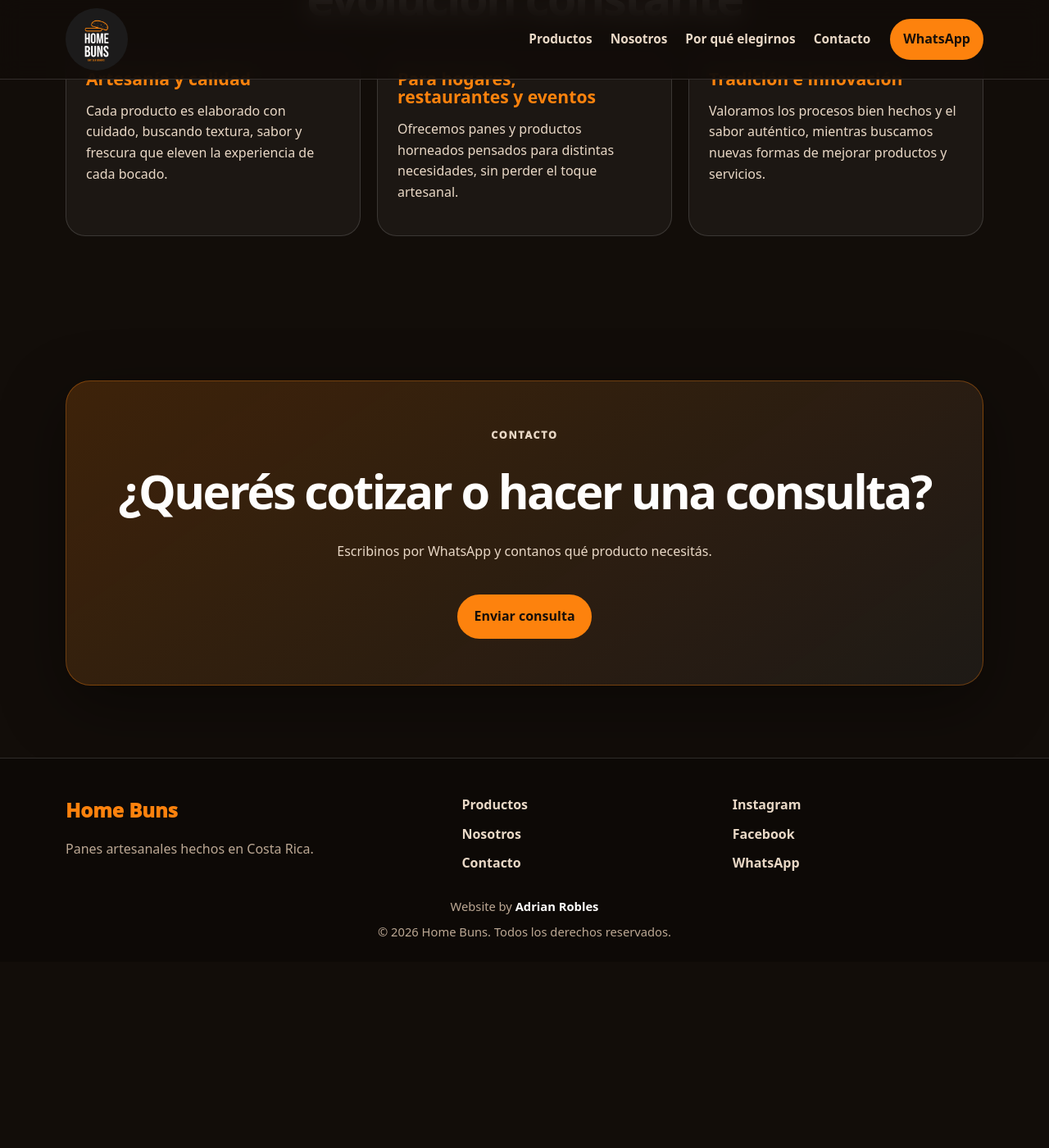
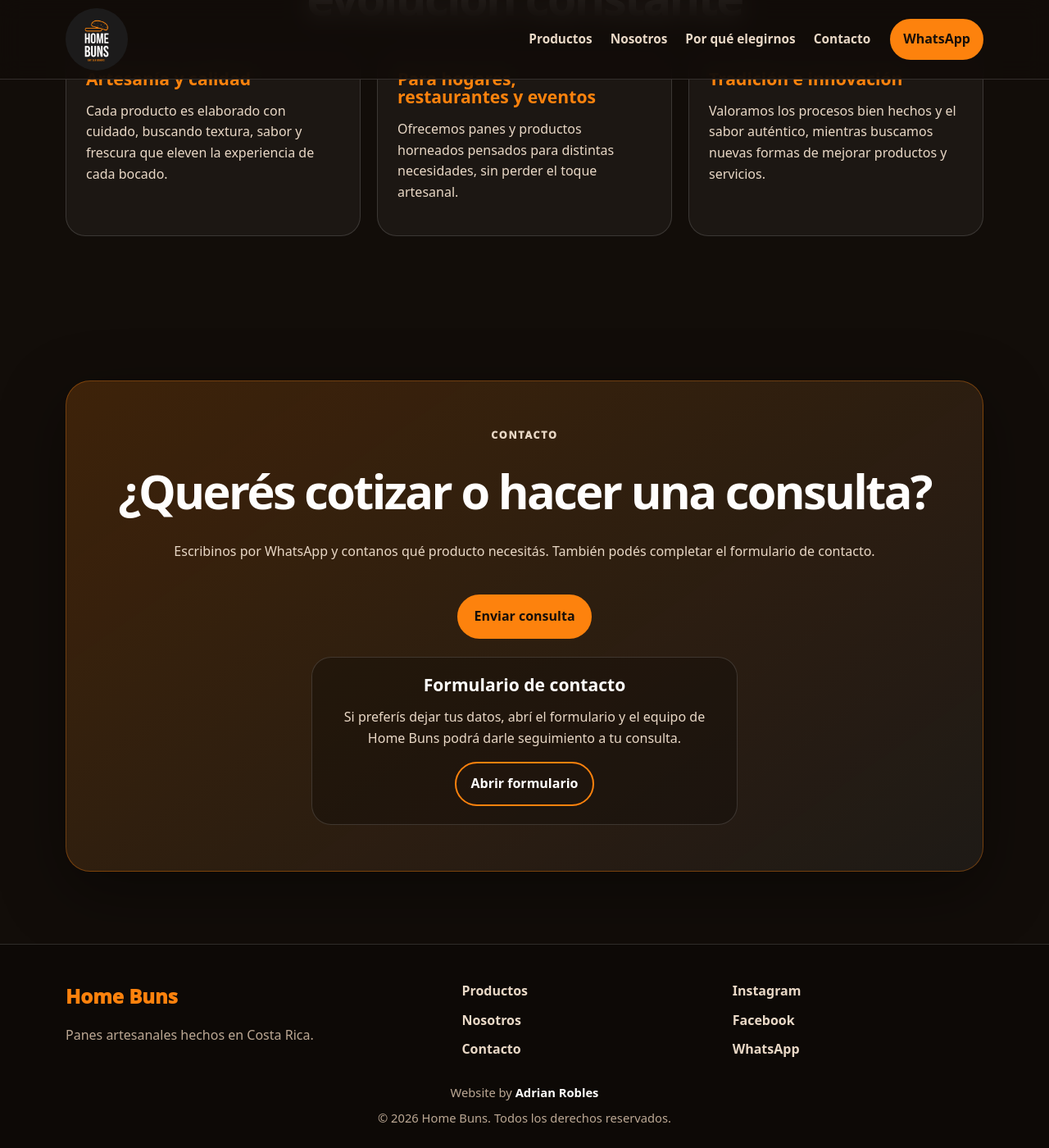
Before and after one commit to homebuns/homebunscr, a Jekyll site: the page built from index.html, in a window 1280 px wide and 1400 px high, scrolled down 3772 px. Shown: the whole window at 82% size. Built offline with Jekyll 4.4.1, drawn with Linux system fonts in a browser that asks for light colours; before the commit the page ends 4945 px from its top, so only the background shows below that.

Commit message:
Add contact form link

```diff
--- a/_config.yml
+++ b/_config.yml
@@ -24,6 +24,7 @@
   facebook: https://www.facebook.com/homebuns
 
 whatsapp: "50687510210"
+form_url: "https://forms.office.com/pages/responsepage.aspx?id=5uvDhK_-KEuSu2h2j4wadmiMIUp_MaFGtMtCzaWHj0RUODRXSFg1M01JMlZENVE5WUgwQTk5UFhUOS4u&route=shorturl"
 
 plugins:
 - jekyll-sitemap
--- a/assets/css/theme.scss
+++ b/assets/css/theme.scss
@@ -146,14 +146,24 @@
   display: grid;
   justify-items: center;
   text-align: center;
-  gap: 14px;
+  gap: 22px;
   background: linear-gradient(145deg, rgba(253,130,13,.19), rgba(255,254,253,.055));
   border: 1px solid var(--line-orange);
   border-radius: 30px;
   padding: clamp(28px, 8vw, 56px);
   box-shadow: var(--shadow);
 }
+.contact-copy { display: grid; justify-items: center; gap: 14px; }
 .contact-card .button { max-width: 260px; margin-top: 10px; }
+.form-card {
+  width: 100%;
+  max-width: 520px;
+  padding: 22px;
+  border: 1px solid var(--line);
+  border-radius: 24px;
+  background: rgba(18, 13, 9, .42);
+}
+.form-card p { margin-bottom: 6px; }
 
 .site-footer { padding: 44px 0 24px; background: #0d0906; color: var(--cream); border-top: 1px solid var(--line); }
 .footer-grid { display: grid; gap: 24px; align-items: start; text-align: center; }
--- a/index.html
+++ b/index.html
@@ -98,10 +98,17 @@
 
 <section id="contacto" class="section-pad contact-section">
   <div class="shell contact-card">
-    <p class="eyebrow">Contacto</p>
-    <h2>¿Querés cotizar o hacer una consulta?</h2>
-    <p>Escribinos por WhatsApp y contanos qué producto necesitás.</p>
-    <a class="button primary" href="https://wa.me/{{ site.whatsapp }}?text=Hola%20Home%20Buns%2C%20quiero%20hacer%20una%20consulta" target="_blank" rel="noopener">Enviar consulta</a>
+    <div class="contact-copy">
+      <p class="eyebrow">Contacto</p>
+      <h2>¿Querés cotizar o hacer una consulta?</h2>
+      <p>Escribinos por WhatsApp y contanos qué producto necesitás. También podés completar el formulario de contacto.</p>
+      <a class="button primary" href="https://wa.me/{{ site.whatsapp }}?text=Hola%20Home%20Buns%2C%20quiero%20hacer%20una%20consulta" target="_blank" rel="noopener">Enviar consulta</a>
+    </div>
+    <div class="form-card">
+      <h3>Formulario de contacto</h3>
+      <p>Si preferís dejar tus datos, abrí el formulario y el equipo de Home Buns podrá darle seguimiento a tu consulta.</p>
+      <a class="button secondary" href="{{ site.form_url }}" target="_blank" rel="noopener">Abrir formulario</a>
+    </div>
   </div>
 </section>
 
```
Also changed, not shown: 4 other files.
